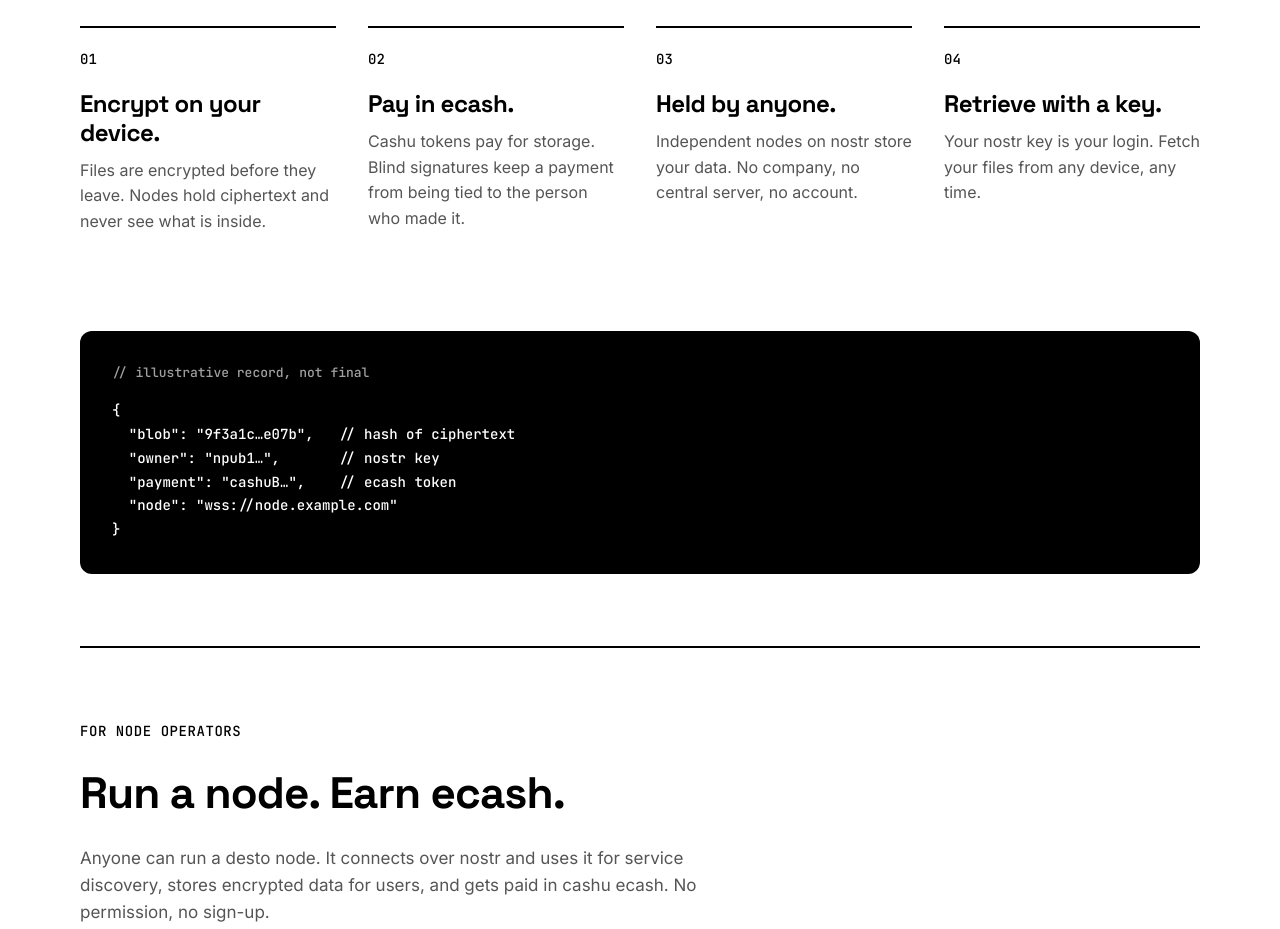
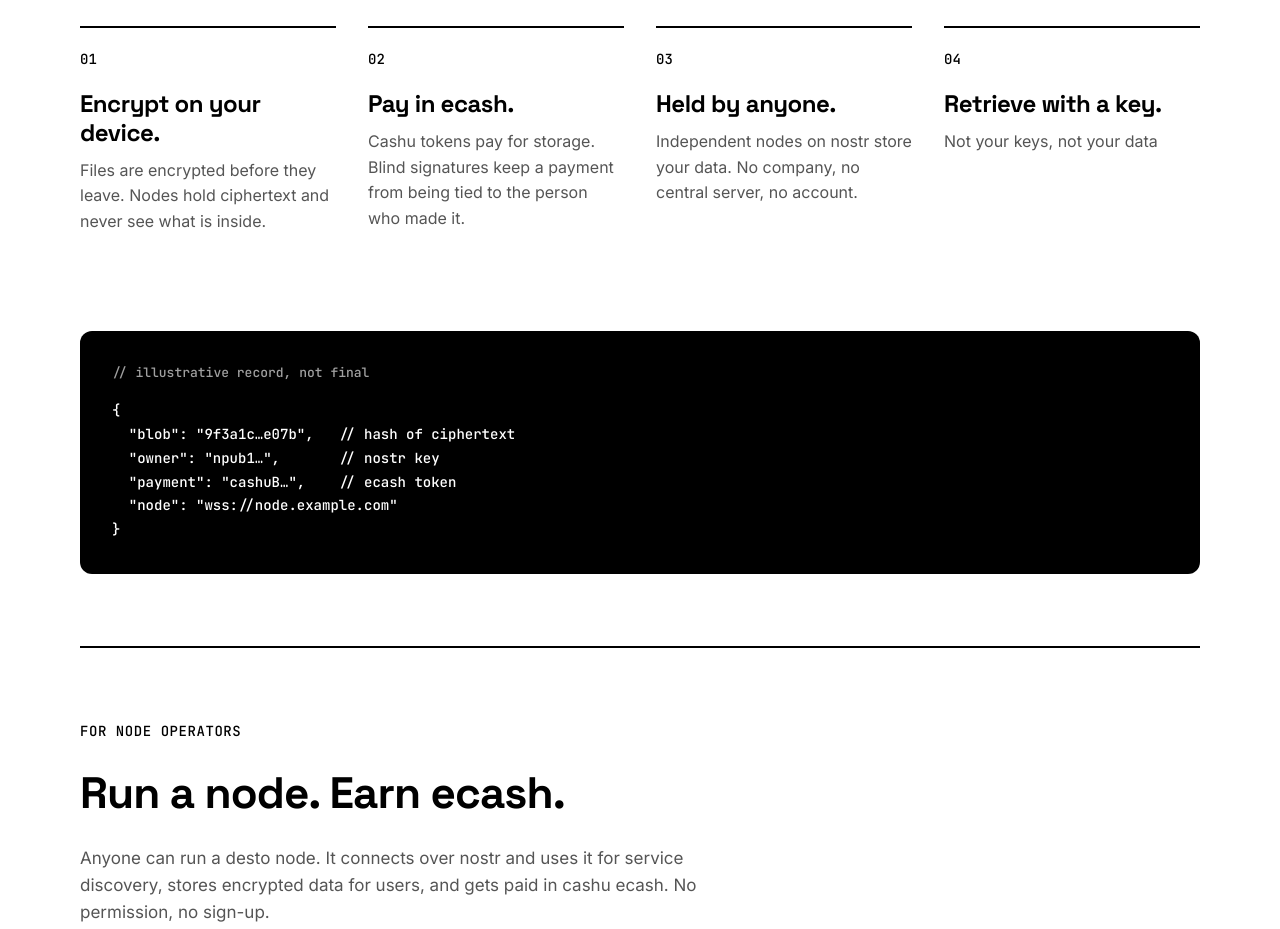
Before and after one commit to rghdrizzle/desto, a plain HTML site: page docs/index.html in a window 1280 px wide. Shown: the part 940-1869 px from the top of the page. Drawn offline with Linux system fonts and the light colour scheme.

Commit message:
code: initialized

```diff
--- a/docs/index.html
+++ b/docs/index.html
@@ -111,8 +111,7 @@ uuz9sci0q0f5omf7hhase1r43rs89dlp5kjjl3zajzdlltmijd7j8nyg1ylbrgihjsiywemaxj4pew85
             <h3
               style="margin:0 0 10px;font-family:'Space Grotesk',sans-serif;font-weight:700;letter-spacing:-.02em;font-size:24px;line-height:1.2">
               Retrieve with a key.</h3>
-            <p style="margin:0;color:#555;font-size:16px">Your nostr key is your login. Fetch your files from any
-              device, any time.</p>
+            <p style="margin:0;color:#555;font-size:16px">Not your keys, not your data</p>
           </div>
         </div>
       </section>
```
